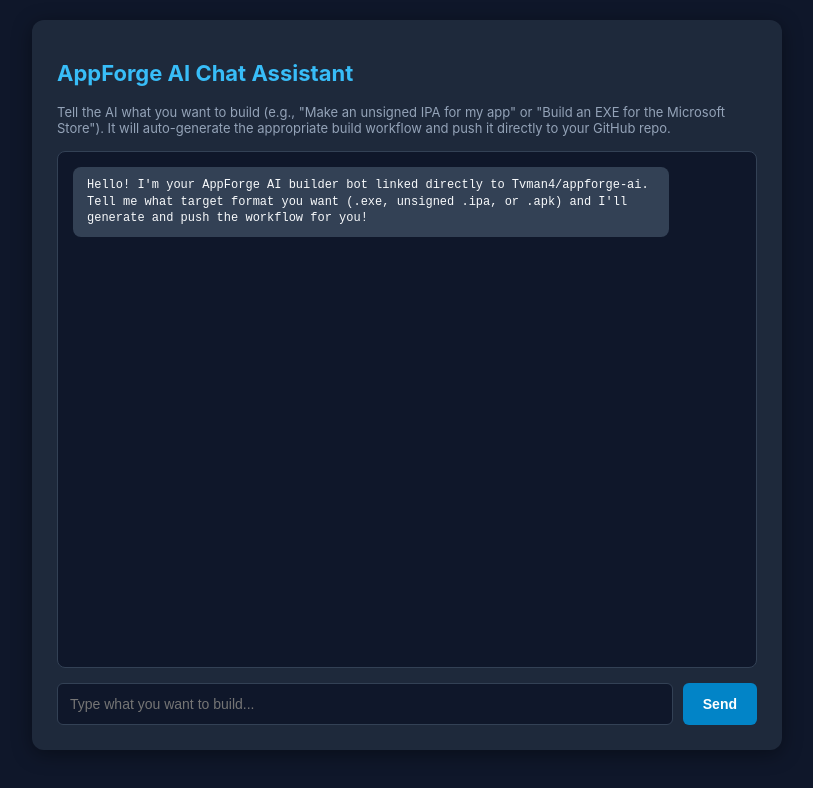
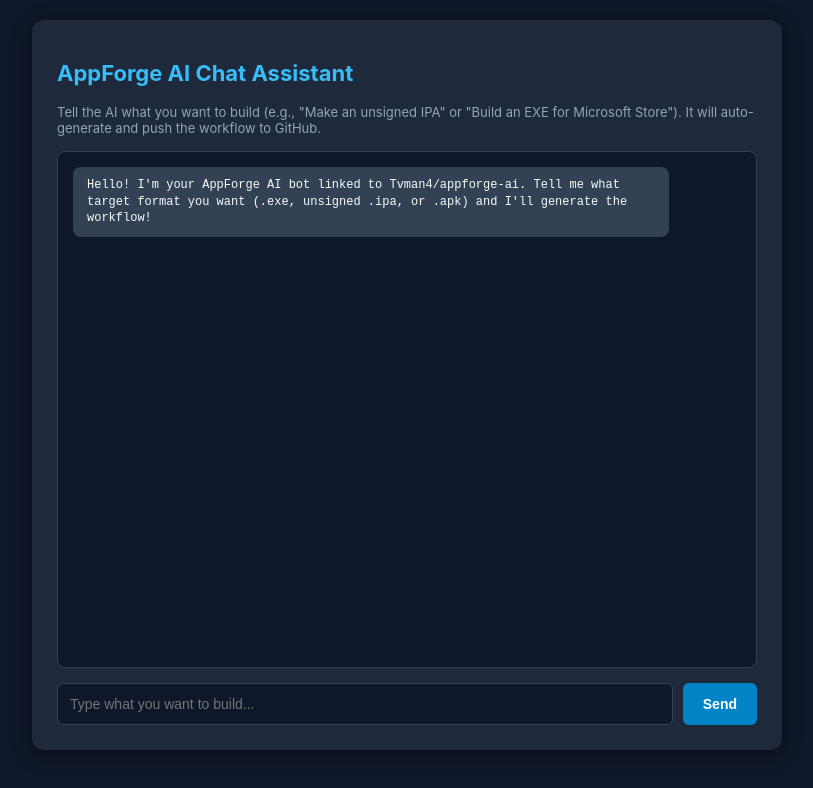
Before and after one commit to Tvman4/appforge-ai, a website: page index.html in a window 1280 px wide. Shown: the whole page, without its empty margins (233-1046 px from the left). Drawn offline with Linux system fonts and the light colour scheme.

Commit message:
Update index.html

```diff
--- a/index.html
+++ b/index.html
@@ -104,10 +104,10 @@
 
 <div class="container">
     <h1>AppForge AI Chat Assistant</h1>
-    <p>Tell the AI what you want to build (e.g., "Make an unsigned IPA for my app" or "Build an EXE for the Microsoft Store"). It will auto-generate the appropriate build workflow and push it directly to your GitHub repo.</p>
+    <p>Tell the AI what you want to build (e.g., "Make an unsigned IPA" or "Build an EXE for Microsoft Store"). It will auto-generate and push the workflow to GitHub.</p>
 
     <div id="chatBox">
-        <div class="message ai-msg">Hello! I'm your AppForge AI builder bot linked directly to Tvman4/appforge-ai. Tell me what target format you want (.exe, unsigned .ipa, or .apk) and I'll generate and push the workflow for you!</div>
+        <div class="message ai-msg">Hello! I'm your AppForge AI bot linked to Tvman4/appforge-ai. Tell me what target format you want (.exe, unsigned .ipa, or .apk) and I'll generate the workflow!</div>
     </div>
 
     <form id="chatForm" class="input-area">
@@ -143,7 +143,6 @@
         appendMessage("Analyzing request, generating workflow, and pushing to GitHub...", 'ai');
 
         let targetYml = '';
-        let targetPath = '.github/workflows/build.yml';
         const lower = text.toLowerCase();
 
         if (lower.includes('ipa') || lower.includes('ios')) {
@@ -161,7 +160,7 @@
                 body: JSON.stringify({
                     owner: 'Tvman4',
                     repo: 'appforge-ai',
-                    path: targetPath,
+                    path: '.github/workflows/build.yml',
                     content: targetYml
                 })
             });
```
